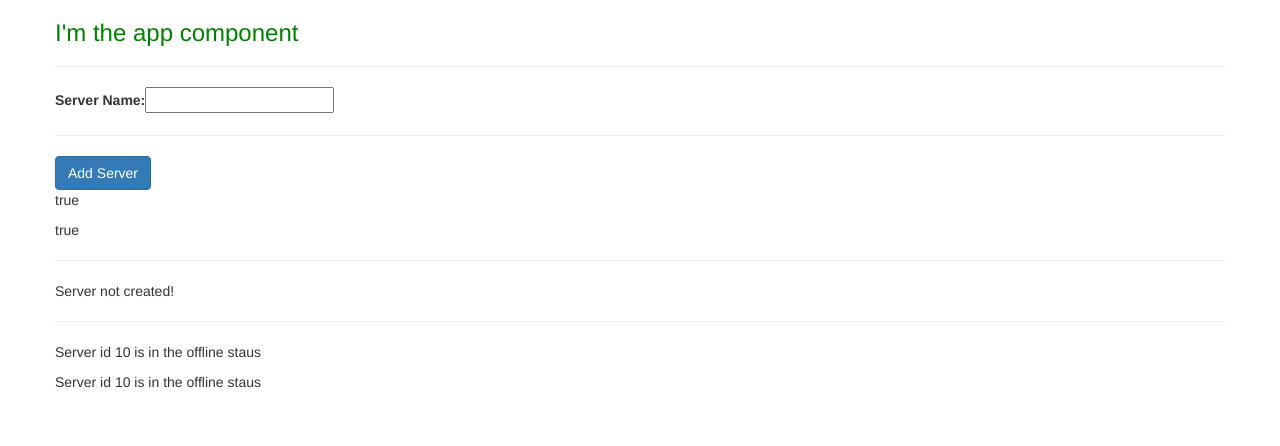
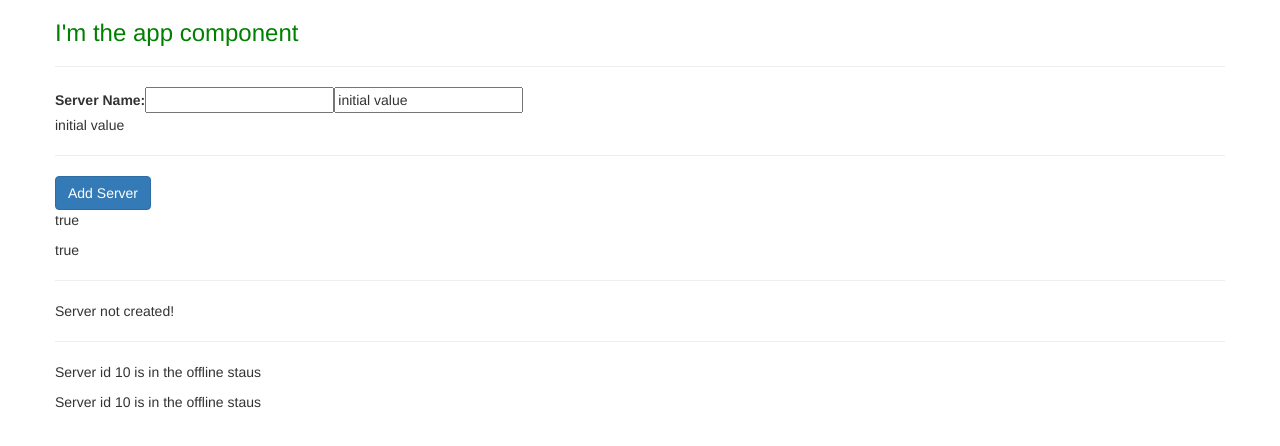
Before and after one commit to chethandb/my-first-angular-app, an Angular app: page / in a window 1280 px wide. Shown: the top 446 px of the page. Built offline with nearby package versions, Linux system fonts and the light colour scheme.

Commit message:
two-way data binding using ngModel

```diff
--- a/src/app/app.module.ts
+++ b/src/app/app.module.ts
@@ -1,4 +1,5 @@
 import { NgModule } from '@angular/core';
+import { FormsModule } from '@angular/forms';
 import { BrowserModule } from '@angular/platform-browser';
 
 import { AppComponent } from './app.component';
@@ -12,7 +13,8 @@ import { ServersComponent } from './servers/servers.component';
     ServersComponent
   ],
   imports: [
-    BrowserModule
+    BrowserModule,
+    FormsModule
   ],
   providers: [],
   bootstrap: [AppComponent]
--- a/src/app/servers/servers.component.html
+++ b/src/app/servers/servers.component.html
@@ -1,7 +1,14 @@
 <label>Server Name:</label>
+<!--not using ngModel-->
 <input type="text"
         class="forms-control"
         (input)="onUpdateServerName($event)">
+
+<!--using ngModel-->
+<input type="text"
+        class="forms-control"
+        [(ngModel)]="serverName">
+
 <p>{{serverName}}</p>
 <hr>
 <button class="btn btn-primary"
--- a/src/app/servers/servers.component.ts
+++ b/src/app/servers/servers.component.ts
@@ -13,7 +13,7 @@ export class ServersComponent implements OnInit {
 
   allowNewServer = false;
   serverCreatedStatus = 'Server not created!';
-  serverName ='';
+  serverName ='initial value';
 
   constructor() {
     setTimeout(() => {
```
